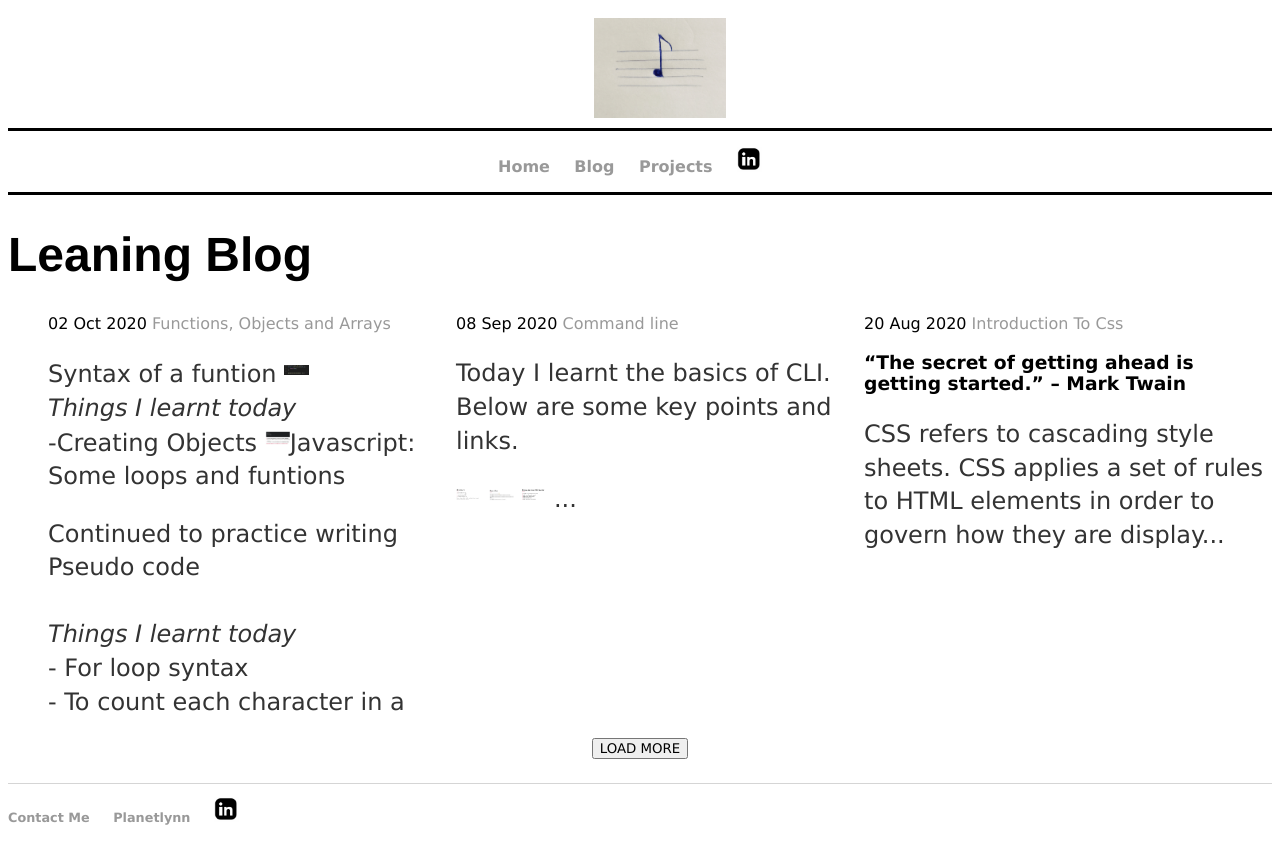
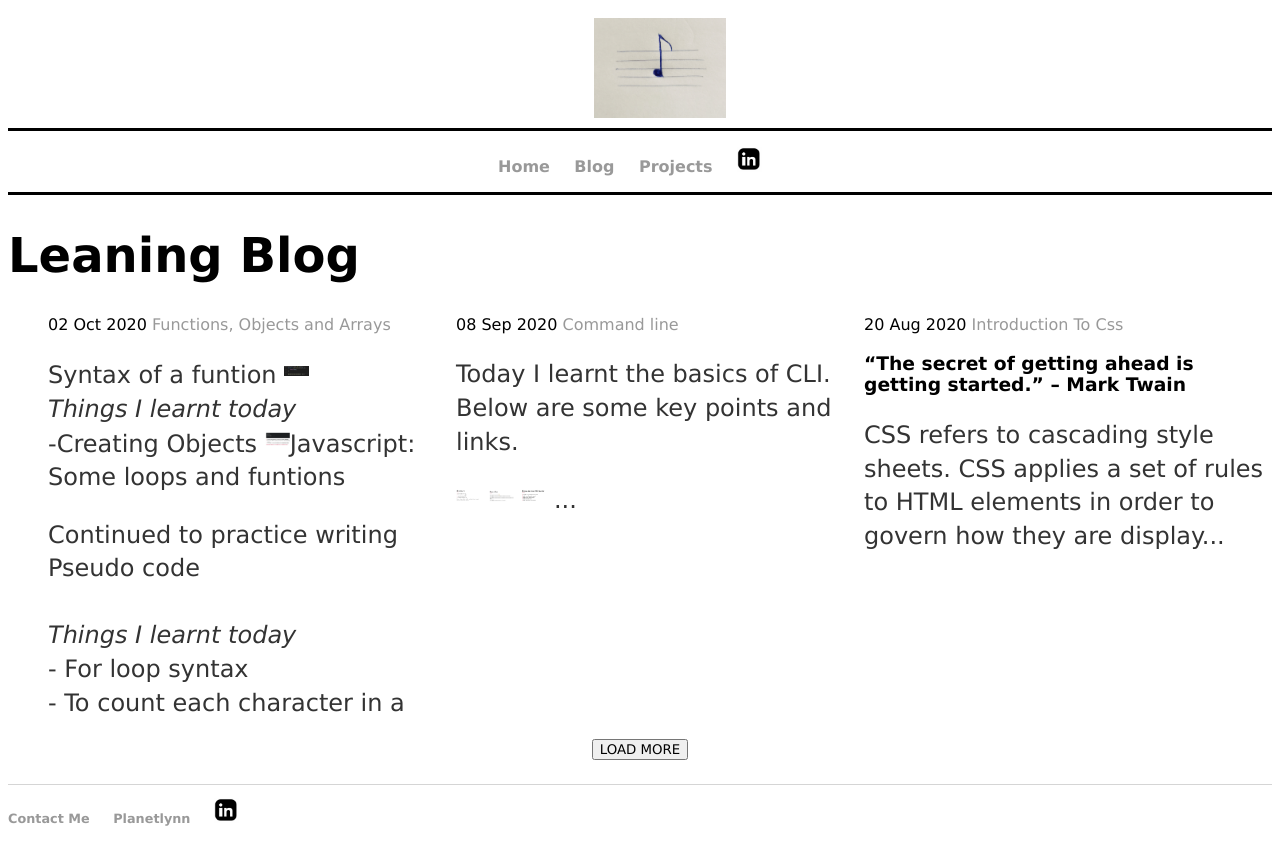
Before and after one commit to aineomugisha/aineomugisha.github.io, a Jekyll site: the page built from blog/index.html, in a window 1280 px wide. Shown: the top 865 px of the page. Built offline with Jekyll 4.4.1, drawn with Linux system fonts in a browser that asks for light colours.

Commit message:
Update main.css

```diff
--- a/css/main.css
+++ b/css/main.css
@@ -79,7 +79,7 @@
 h1 {
    flex-basis:100%;
     font-size: 3em;
-    font-family:'Helvetica', 'Arial', 'Sans-Serif';
+    font-family: "Lucida Sans";
 }
 p {
     font-size: 1.5em;
@@ -101,17 +101,12 @@
     flex-wrap:wrap;
     overflow:hidden;
     height:400px;
-   /* column-count:2;
-   column-gap:10px;
-    column-width:50%;
-    column-height:100px;
-    display: flex;*/
-    background-color:white;
 
 }
 .posts>li{
 flex-basis:350px;
     flex-grow:1;
+     font-family: "Lucida Sans Unicode", "Lucida Grande", sans-serif;
 }
 
 ul.posts li {
```
